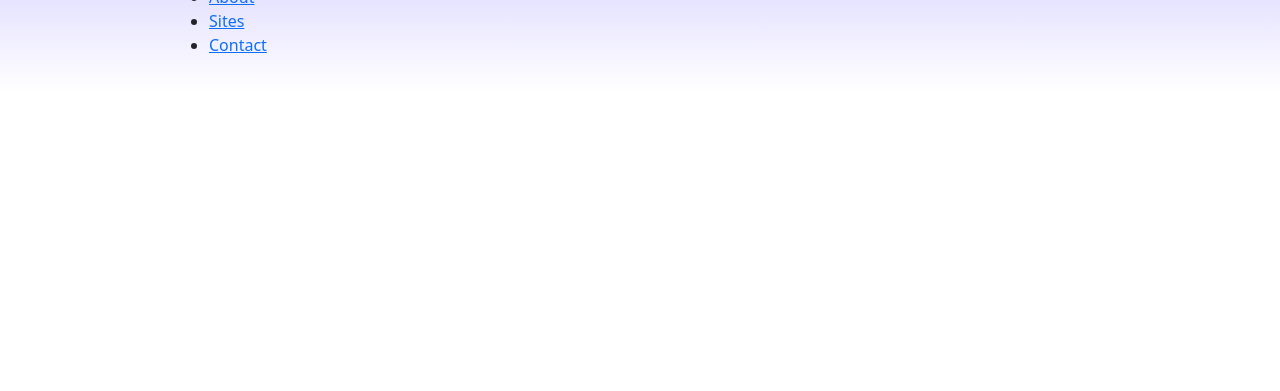
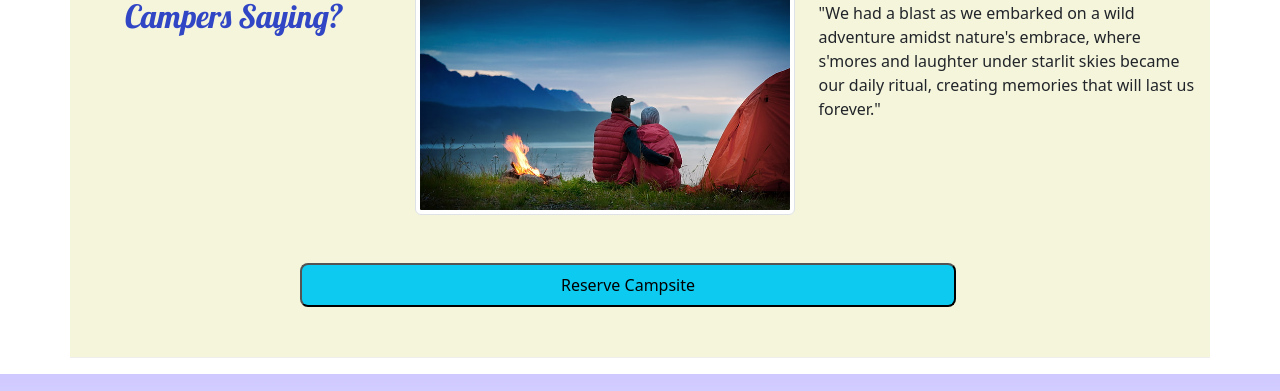
Before and after one commit to st3adyp1ck/nucampsite, a website built with Parcel: page index.html in a window 1280 px wide. Shown: the part 1789-2180 px from the top of the page. Before the commit the page ends 1882 px from the top, so only its background shows below. Built offline with nearby package versions, Linux system fonts and the light colour scheme; files whose address does not match are found by name.

Commit message:
Custommer Reviews Added

```diff
--- /dev/null
+++ b/css/_review-section.scss
@@ -0,0 +1,28 @@
+// Mixins allow you to create a function-like CSS to add multiple rulesets to one class. You can also extend from them to add variations for specific custom classes.
+@mixin review-section() {
+    background: beige;
+    // Add more CSS rules here if you'd like
+}
+
+.review-section {
+    // Add the review-section mixin
+    @include review-section;
+    // Add more CSS rules here if you'd like
+}
+
+// This is similar to a mixin but is more useful when creating custom CSS button components
+%campsite-btn {
+    background: #0dcaf0;
+    display: flex;
+    justify-content: center;
+    align-items: center;
+    padding: 0.5rem 1rem;
+    border-radius: 0.5rem;
+    width: 60%;
+}
+
+// We can extend from the %campsite-btn
+.campsite-btn {
+    @extend %campsite-btn;
+    // Add more CSS rules here if you'd like
+}
--- a/css/styles.scss
+++ b/css/styles.scss
@@ -72,3 +72,5 @@ footer {
 .carousel {
     border: solid $color-secondary;
 }
+
+@import 'review-section';
--- a/index.html
+++ b/index.html
@@ -161,7 +161,7 @@
         <section class="row row-content">
             <div class="col-md-8 mx-auto">
                 <!-- Carousel -->
-                <div id="homeCarousel" class="carousel slide" data-bs-ride="carousel" data-bs-interval="5git add .000">
+                <div id="homeCarousel" class="carousel slide" data-bs-ride="carousel" data-bs-interval="5000">
                     <!-- Indicators -->
                     <div class="carousel-indicators">
                         <button type="button" data-bs-target="#homeCarousel" data-bs-slide-to="0"
@@ -249,9 +249,11 @@
 
         <!-- partner section -->
         <section class="row row-content align-items-center">
+
             <div class="col-sm-4 col-md-3 order-sm-last">
                 <h2 class="text-sm-end">Our Community Partners</h2>
             </div>
+
             <div class="col">
                 <div class="d-flex">
                     <img class="me-3 img-thumbnail" src="img/bootstrap-thumb.png" alt="Bootstrap Outfitters" />
@@ -263,6 +265,32 @@
                 </div>
             </div>
         </section>
+
+            <!-- Step 1: Add a new row with specified classes -->
+            <div class="row row-content align-items-start review-section mb-3">
+                <!-- Step 2: Create a Column for Heading and Image -->
+                <div class="col-sm-4 col-md-3 order-sm-first">
+                    <h2 class="text-sm-end">What Are Happy Campers Saying?</h2>
+                </div>
+                <!-- Step 3: Create a Column for the Image -->
+                <div class="col ms-lg-5">
+                    <img src="img/happy-campers.jpg" class="img-thumbnail img-fluid" alt="Happy Campers">
+                </div>
+                <!-- Step 4: Create a Column for Review Text -->
+                <div class="col">
+                    <h3>So Worth It!</h3>
+                    <p>"We had a blast as we embarked on a wild adventure amidst nature's embrace, where s'mores and
+                        laughter under starlit skies became our daily ritual, creating memories that will last us
+                        forever."</p>
+                </div>
+                <!-- Step 5: Create a Button with Centered Alignment -->
+               <div class="row">
+                <div class="col d-flex justify-content-center mt-5">
+                    <button class="campsite-btn" data-bs-toggle="modal" data-bs-target="#reserveModal">Reserve
+                        Campsite</button>
+                </div>
+                    </div>
+            </div>
 
     </main>
 
```
Also changed, not shown: img/happy-campers.jpg (added).
